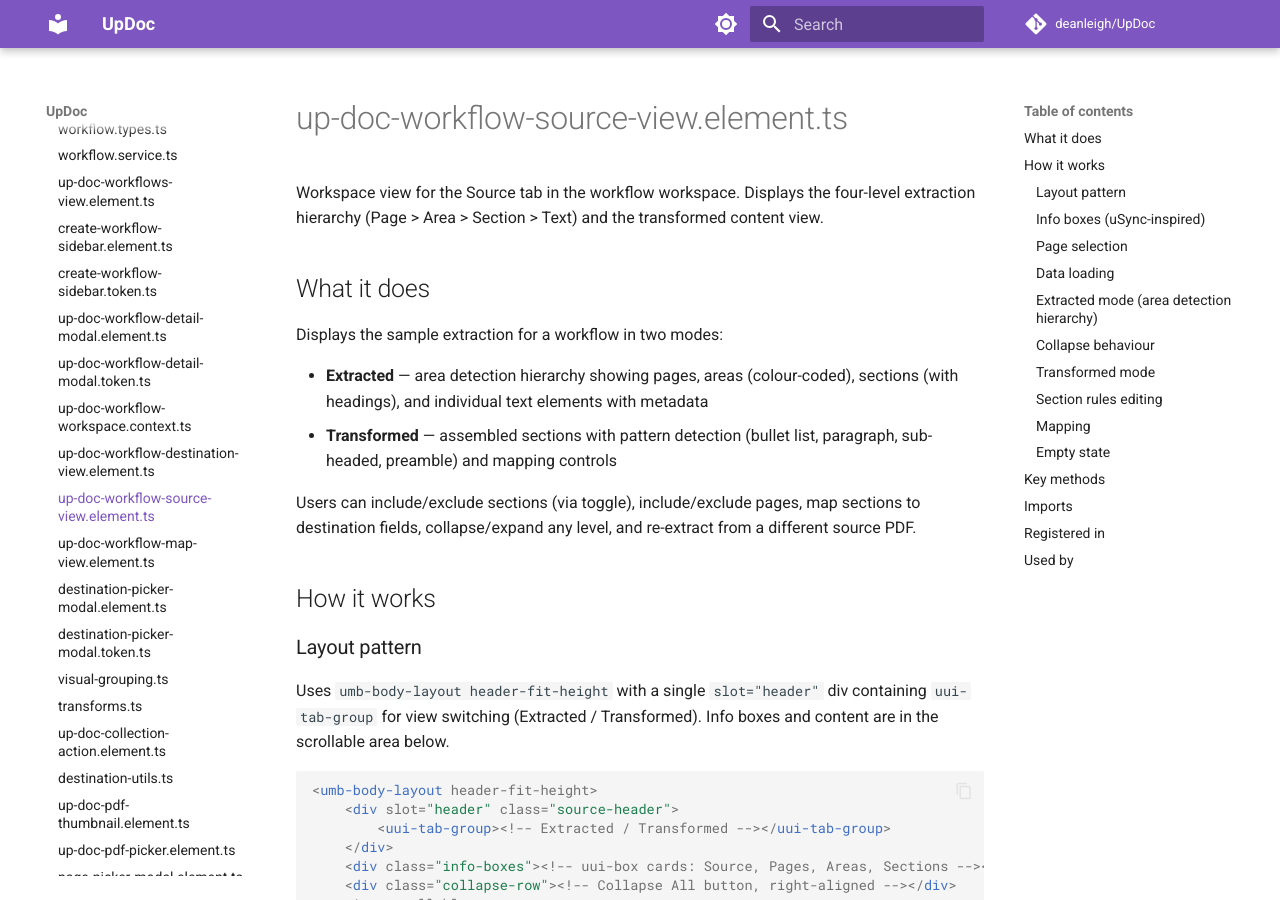
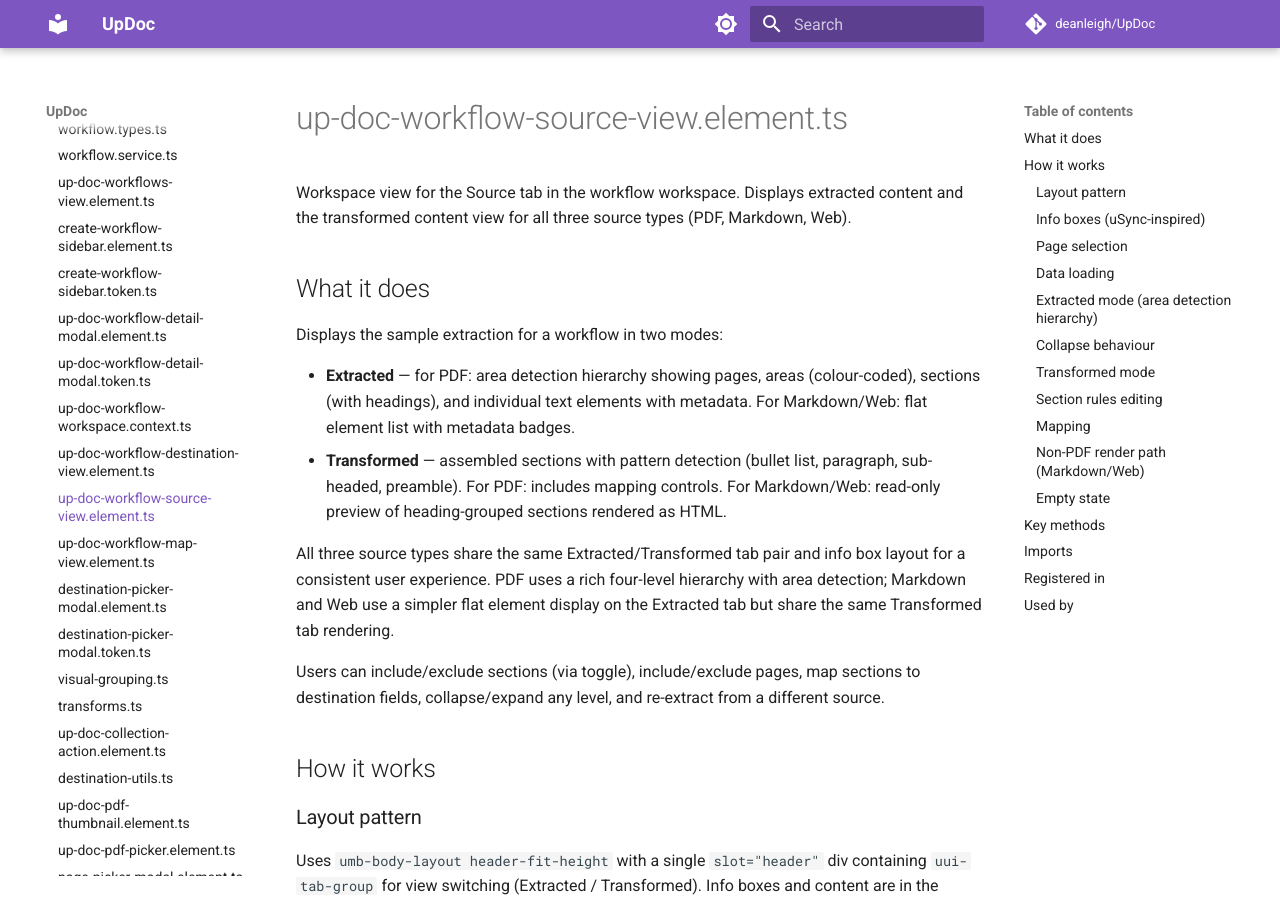
Before and after one commit to deanleigh/UpDoc, an MkDocs documentation site: the page built from docs/source-files/up-doc-workflow-source-view-element.md, in a window 1280 px wide and 900 px high. Built offline with MkDocs 1.6.1 and Material for MkDocs 9.7.7, drawn with Linux system fonts in a browser that asks for light colours; comment, search, counter and statistics services are not loaded; some of the changed text lies outside the part shown.

Commit message:
Update docs and add test site configs for consistent source tabs
Co-Authored-By: Claude Opus 4.6 <noreply@anthropic.com>

```diff
--- a/docs/source-files/up-doc-workflow-source-view-element.md
+++ b/docs/source-files/up-doc-workflow-source-view-element.md
@@ -1,15 +1,17 @@
 # up-doc-workflow-source-view.element.ts
 
-Workspace view for the Source tab in the workflow workspace. Displays the four-level extraction hierarchy (Page > Area > Section > Text) and the transformed content view.
+Workspace view for the Source tab in the workflow workspace. Displays extracted content and the transformed content view for all three source types (PDF, Markdown, Web).
 
 ## What it does
 
 Displays the sample extraction for a workflow in two modes:
 
-- **Extracted** — area detection hierarchy showing pages, areas (colour-coded), sections (with headings), and individual text elements with metadata
-- **Transformed** — assembled sections with pattern detection (bullet list, paragraph, sub-headed, preamble) and mapping controls
+- **Extracted** — for PDF: area detection hierarchy showing pages, areas (colour-coded), sections (with headings), and individual text elements with metadata. For Markdown/Web: flat element list with metadata badges.
+- **Transformed** — assembled sections with pattern detection (bullet list, paragraph, sub-headed, preamble). For PDF: includes mapping controls. For Markdown/Web: read-only preview of heading-grouped sections rendered as HTML.
 
-Users can include/exclude sections (via toggle), include/exclude pages, map sections to destination fields, collapse/expand any level, and re-extract from a different source PDF.
+All three source types share the same Extracted/Transformed tab pair and info box layout for a consistent user experience. PDF uses a rich four-level hierarchy with area detection; Markdown and Web use a simpler flat element display on the Extracted tab but share the same Transformed tab rendering.
+
+Users can include/exclude sections (via toggle), include/exclude pages, map sections to destination fields, collapse/expand any level, and re-extract from a different source.
 
 ## How it works
 
@@ -50,10 +52,9 @@ Users can filter which PDF pages are extracted. Stored in `source.json` as a `pa
 On load, the component:
 
 1. Consumes `UMB_WORKSPACE_CONTEXT` and observes the `unique` value (workflow name)
-2. Loads in parallel: sample extraction, area detection, workflow config, transform result, source config
-3. Initialises page selection state from source config
-4. If sample extraction and area detection exist, automatically triggers a fresh transform to ensure data is current
-5. Stores all in state for rendering
+2. For **PDF** sources: loads in parallel — sample extraction, area detection, workflow config, transform result, source config. Initialises page selection state from source config. If sample extraction and area detection exist, automatically triggers a fresh transform to ensure data is current.
+3. For **Markdown/Web** sources: loads sample extraction, workflow config, and transform result (auto-generated during extraction by the backend). No area detection or page selection.
+4. Stores all in state for rendering
 
 ### Extracted mode (area detection hierarchy)
 
@@ -104,9 +105,21 @@ The section-to-element lookup walks area detection pages to find elements belong
 
 From the Transformed view, users can map section parts (title, content, description, summary) to destination fields. Each mappable part has its own Map button that opens `UMB_DESTINATION_PICKER_MODAL`. Results are saved to `map.json` using source keys in the format `${sectionId}.${partSuffix}` (e.g., `features.title`, `features.content`). Mapped parts show green `uui-tag` badges with an "x" button for inline unmapping. Mapped sections get a green left border on the `uui-box`.
 
+### Non-PDF render path (Markdown/Web)
+
+For markdown and web source types, the component uses the same `umb-body-layout` with `#renderExtractionHeader()` for tab switching. Key differences from PDF:
+
+- **Info boxes**: `#renderNonPdfInfoBoxes()` renders 4 boxes — a functional Source box (filename/URL, extraction date, Change file/Re-extract button) plus 3 placeholder boxes ("Box 1", "Box 2", "Box 3") reserved for future features.
+- **Extracted tab**: `#renderSimpleElements()` shows a flat list of extracted elements with metadata badges (font name, font size, colour).
+- **Transformed tab**: `#renderTransformed()` / `#buildFullMarkdown()` renders the auto-generated transform result as HTML sections — identical rendering to PDF's Transformed view.
+- **Extraction flow**: After extraction, the backend auto-generates `transform.json` (deterministic heading-based grouping), which the frontend immediately fetches so the Transformed tab is populated without a separate trigger step.
+
 ### Empty state
 
-When no sample extraction exists, shows a centered prompt with "Choose PDF" button.
+When no sample extraction exists, shows a source-appropriate empty state:
+- **PDF**: centered prompt with "Choose PDF" button
+- **Markdown**: file picker prompt
+- **Web**: URL input field with "Extract" button, plus file upload fallback
 
 ## Key methods
 
@@ -141,6 +154,8 @@ When no sample extraction exists, shows a centered prompt with "Choose PDF" butt
 | `#renderAreaElement()` | Renders individual text element with type + metadata badges |
 | `#classifyText()` | Classifies text as 'list' or 'paragraph' by leading pattern |
 | `#renderTransformedSection()` | Renders an assembled section with pattern badge and mapping |
+| `#renderNonPdfInfoBoxes()` | Four info boxes for markdown/web: functional Source box + 3 placeholders |
+| `#renderNonPdfContent()` | Routes non-PDF between `#renderSimpleElements()` (Extracted) and `#renderTransformed()` (Transformed) |
 | `#renderMappingBadges()` | Shows Map button or green mapped-target badges |
 | `#hasAreaRules(area)` | Checks if an area has rules defined in source config |
 | `#getTransformSectionsForArea(area, pageNum)` | Gets transform sections belonging to an area (matched by colour + page) |
```
Also changed, not shown: docs/source-files/workflow-controller.md (+1 -1 lines), planning/NEXT_SESSION_PROMPT.md (added, +54 -0 lines), 6 other files.
